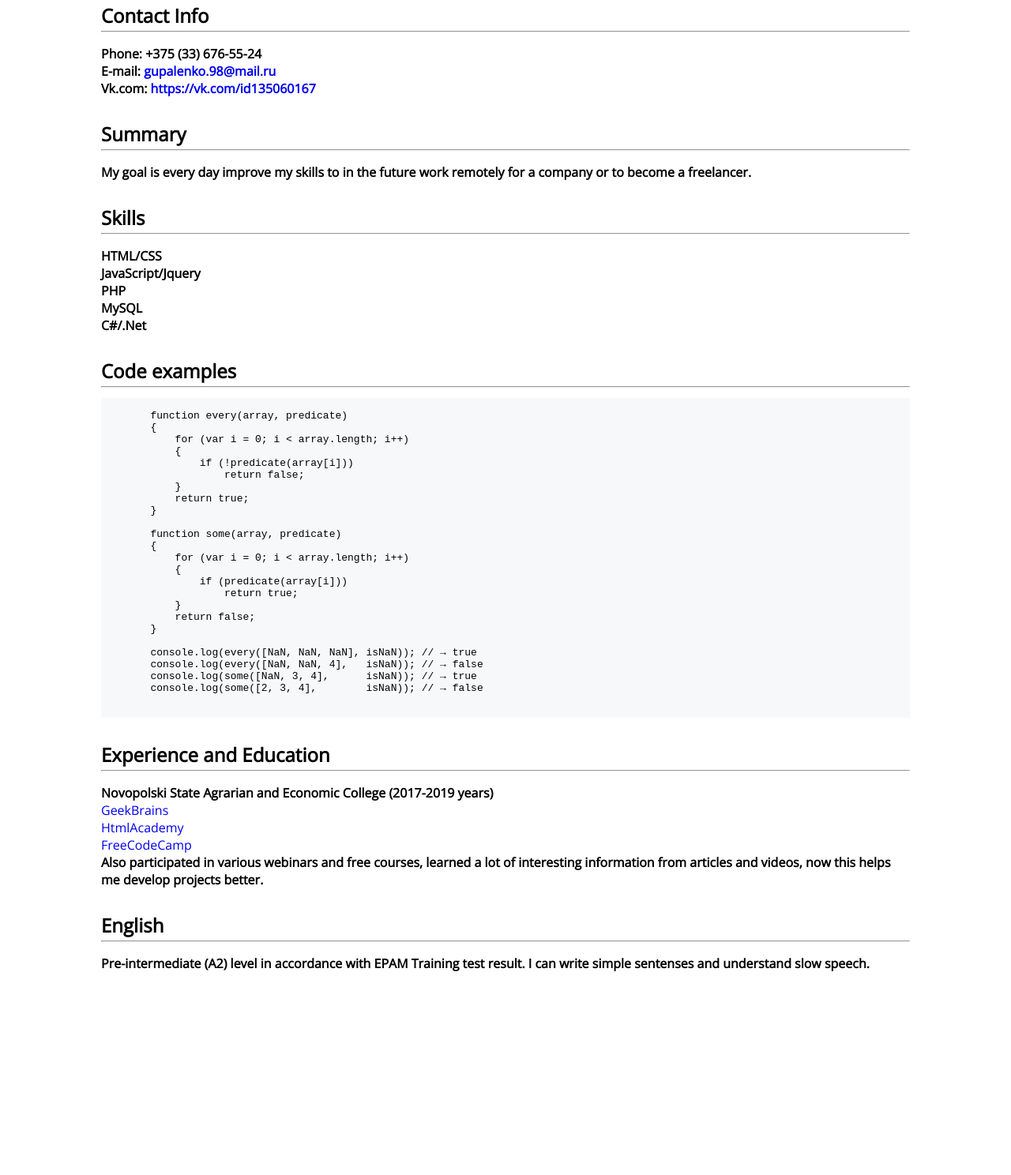
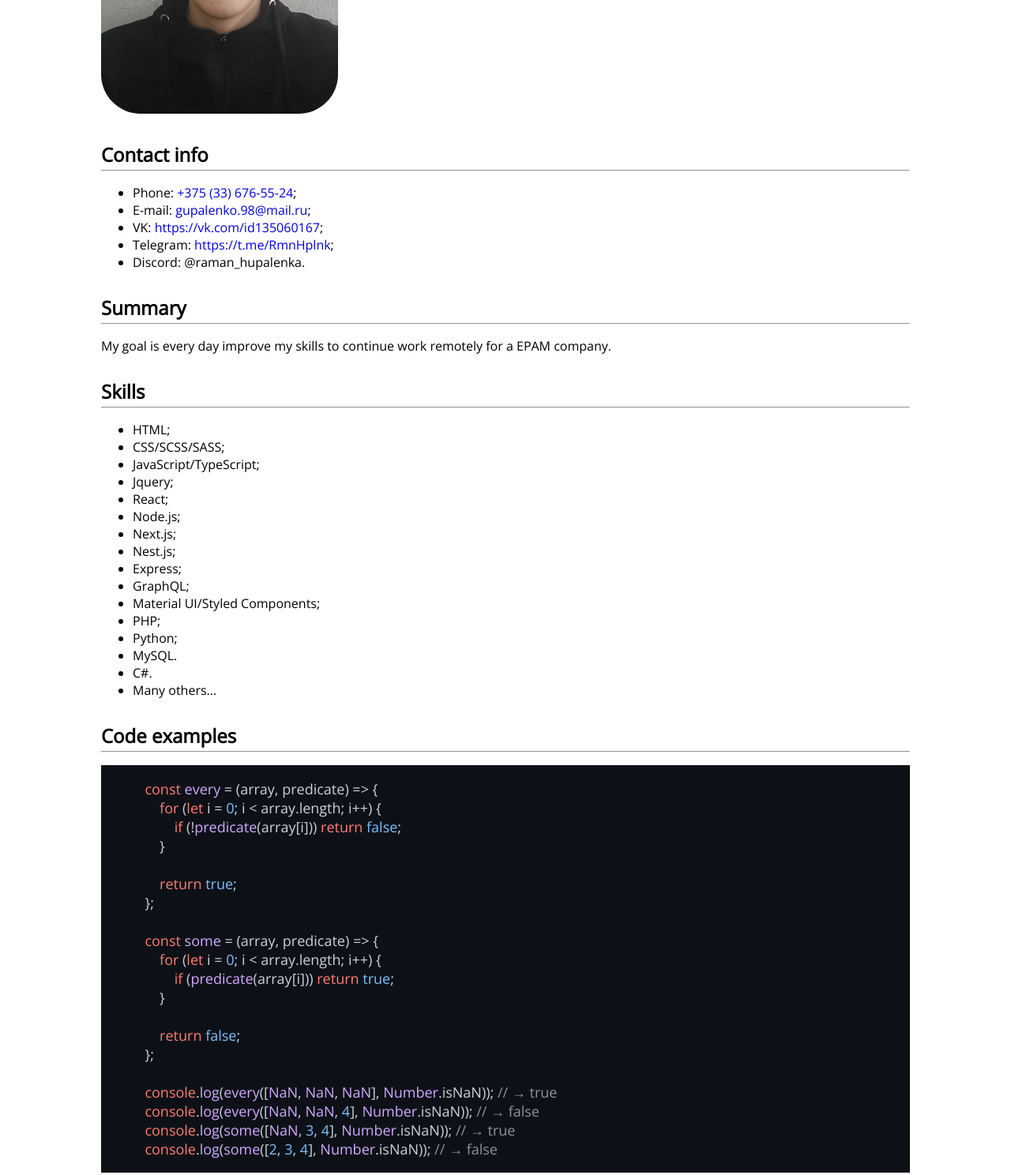
Before and after one commit to RamanHupalenka/rsschool-cv, a plain HTML site: page index.html in a window 1280 px wide. Shown: the part 342-1830 px from the top of the page at 79% size. Before the commit the page ends 1589 px from the top, so only its background shows below. Drawn offline with nearby package versions, Linux system fonts and the light colour scheme.

Commit message:
refactor: test refactored page

```diff
--- a/css/style.css
+++ b/index.css
@@ -1,23 +1,29 @@
-.resume {
+* {
+    font-family: 'Open Sans', sans-serif;
+}
+
+.main {
     max-width: 1024px;
     margin: 0 auto;
 }
-h1, h2 {
+
+.main_title {
     margin-bottom: -5px;
     margin-top: 30px;
 }
-p, h1, h2 {
-    font-family: 'Open Sans', sans-serif;
+
+.main_hero {
+    border-radius: 50px;
 }
-pre {
-    background-color: #f6f8fa;
+
+pre code {
+    font-size: 18px;
 }
+
 a {
     text-decoration: none;
 }
+
 a:hover {
     text-decoration: underline;
 }
-img {
-    border-radius: 50px;
-}
--- a/index.html
+++ b/index.html
@@ -1,80 +1,135 @@
 <!DOCTYPE html>
 <html lang="en">
-<head>
-    <meta charset="utf-8"/>
-    <title>My Resume</title>
-    <link href="css/style.css" rel="stylesheet" />
-    <link href="https://fonts.googleapis.com/css2?family=Open+Sans&family=Roboto:ital,wght@0,100;0,300;0,400;1,300" rel="stylesheet"/>
-</head>
-<body>
-<div class="resume">
-    <h1 id="romangupalenko">Roman Gupalenko</h1><hr>
-    <img width="300" src="https://sun9-53.userapi.com/c633517/v633517167/3870c/ql-ZIGg1c1c.jpg"/>
+    <head>
+        <meta charset="utf-8" />
+        <title>Raman Hupalenka | Resume</title>
+        <link rel="stylesheet" href="index.css" />
+        <link
+            rel="stylesheet"
+            href="https://fonts.googleapis.com/css2?family=Open+Sans&family=Roboto:ital,wght@0,100;0,300;0,400;1,300"
+        />
+        <link
+            rel="stylesheet"
+            href="https://cdnjs.cloudflare.com/ajax/libs/highlight.js/11.7.0/styles/github-dark.min.css"
+        />
+    </head>
+    <body>
+        <main class="main">
+            <h1 class="main_title">Raman Hupalenka</h1>
 
-    <h2 id="contactinfo">Contact Info</h2><hr>
-    <p>
-        <strong>Phone: +375 (33) 676-55-24</strong><br/>
-        <strong>E-mail: <a href="mailto:gupalenko.98@mail.ru">gupalenko.98@mail.ru</a></strong><br/>
-        <strong>Vk.com: <a href="https://vk.com/id135060167">https://vk.com/id135060167</a></strong><br/>
-    </p>
+            <hr />
 
-    <h2 id="summary">Summary</h2><hr>
-    <p>
-        <strong>My goal is every day improve my skills to in the future work remotely for a company or to become a freelancer.</strong>
-    </p>
+            <img class="main_hero" width="300" src="./hero.jpg" />
 
-    <h2 id="skills">Skills</h2><hr>
-    <p>
-        <strong>HTML/CSS</strong><br/>
-        <strong>JavaScript/Jquery</strong><br/>
-        <strong>PHP</strong><br/>
-        <strong>MySQL</strong><br/>
-        <strong>C#/.Net</strong>
-    </p>
+            <h2 class="main_title">Contact info</h2>
 
-    <h2 id="codeexamples">Code examples</h2><hr>
-    <pre>
-    <code>
-        function every(array, predicate)
-        {
-            for (var i = 0; i &lt; array.length; i++)
-            {
-                if (!predicate(array[i]))
-                    return false;
+            <hr />
+
+            <ul class="main_list">
+                <li class="list_item">Phone: <a href="tel:+375336765524" target="_blank">+375 (33) 676-55-24</a>;</li>
+                <li class="list_item">
+                    E-mail: <a href="mailto:gupalenko.98@mail.ru" target="_blank">gupalenko.98@mail.ru</a>;
+                </li>
+                <li class="list_item">
+                    VK: <a href="https://vk.com/id135060167" target="_blank">https://vk.com/id135060167</a>;
+                </li>
+                <li class="list_item">
+                    Telegram: <a href="https://t.me/RmnHplnk" target="_blank">https://t.me/RmnHplnk</a>;
+                </li>
+                <li class="list_item">Discord: @raman_hupalenka.</li>
+            </ul>
+
+            <h2 class="main_title">Summary</h2>
+
+            <hr />
+
+            <p class="main_paragraph">
+                My goal is every day improve my skills to continue work remotely for a EPAM company.
+            </p>
+
+            <h2 class="main_title">Skills</h2>
+
+            <hr />
+
+            <ul class="main_list">
+                <li class="list_item">HTML;</li>
+                <li class="list_item">CSS/SCSS/SASS;</li>
+                <li class="list_item">JavaScript/TypeScript;</li>
+                <li class="list_item">Jquery;</li>
+                <li class="list_item">React;</li>
+                <li class="list_item">Node.js;</li>
+                <li class="list_item">Next.js;</li>
+                <li class="list_item">Nest.js;</li>
+                <li class="list_item">Express;</li>
+                <li class="list_item">GraphQL;</li>
+                <li class="list_item">Material UI/Styled Components;</li>
+                <li class="list_item">PHP;</li>
+                <li class="list_item">Python;</li>
+                <li class="list_item">MySQL.</li>
+                <li class="list_item">C#.</li>
+                <li class="list_item">Many others...</li>
+            </ul>
+
+            <h2 class="main_title">Code examples</h2>
+
+            <hr />
+
+            <pre class="js"><code>        const every = (array, predicate) =&gt; {
+            for (let i = 0; i &lt; array.length; i++) {
+                if (!predicate(array[i])) return false;
             }
+
             return true;
-        }
+        };
 
-        function some(array, predicate)
-        {
-            for (var i = 0; i &lt; array.length; i++)
-            {
-                if (predicate(array[i]))
-                    return true;
+        const some = (array, predicate) =&gt; {
+            for (let i = 0; i &lt; array.length; i++) {
+                if (predicate(array[i])) return true;
             }
+
             return false;
-        }
+        };
 
-        console.log(every([NaN, NaN, NaN], isNaN)); // → true
-        console.log(every([NaN, NaN, 4],   isNaN)); // → false
-        console.log(some([NaN, 3, 4],      isNaN)); // → true
-        console.log(some([2, 3, 4],        isNaN)); // → false
-    </code>
-    </pre>
+        console.log(every([NaN, NaN, NaN], Number.isNaN)); // → true
+        console.log(every([NaN, NaN, 4], Number.isNaN)); // → false
+        console.log(some([NaN, 3, 4], Number.isNaN)); // → true
+        console.log(some([2, 3, 4], Number.isNaN)); // → false</code></pre>
 
-    <h2 id="experienceandeducation">Experience and Education</h2><hr>
-    <p>
-        <strong>Novopolski State Agrarian and Economic College (2017-2019 years)</strong><br/>
-        <a href="https://geekbrains.ru/users/67753">GeekBrains</a><br/>
-        <a href="https://htmlacademy.ru/profile/id93462">HtmlAcademy</a><br/>
-        <a href="https://www.freecodecamp.org/fcce20a1234-7d64-4173-8322-85ddfafbc0b4">FreeCodeCamp</a><br/>
-        <strong>Also participated in various webinars and free courses, learned a lot of interesting information from articles and videos, now this helps me develop projects better.</strong>
-    </p>
+            <h2 class="main_title">Experience and Education</h2>
 
-    <h2 id="english">English</h2><hr>
-    <p>
-        <strong>Pre-intermediate (A2) level in accordance with EPAM Training test result. I can write simple sentenses and understand slow speech.</strong>
-    </p>
-</div>
-</body>
+            <hr />
+
+            <ul class="main_list">
+                <li class="list_item">EPAM (2021-today years);</li>
+                <li class="list_item">Novopolsky State Agrarian and Economic College (2016-2019 years);</li>
+                <li class="list_item">
+                    <a href="https://gb.ru/users/1d84a0d3-40c6-4a98-b4cc-9fe2a1fef252">GeekBrains</a>;
+                </li>
+                <li class="list_item"><a href="https://htmlacademy.ru/profile/id93462">HtmlAcademy</a>;</li>
+                <li class="list_item"><a href="https://www.freecodecamp.org/Raman_Hupalenka">FreeCodeCamp</a>.</li>
+            </ul>
+
+            <h2 class="main_title">English</h2>
+
+            <hr />
+
+            <p class="main_paragraph">Intermediate (B1+) level. I can write, speak and understand speech in English.</p>
+        </main>
+        <script async>
+            window.addEventListener(
+                'DOMContentLoaded',
+                () => {
+                    hljs.highlightAll();
+                },
+                {
+                    once: true,
+                }
+            );
+        </script>
+        <script defer src="https://cdnjs.cloudflare.com/ajax/libs/highlight.js/11.7.0/highlight.min.js"></script>
+        <script
+            defer
+            src="https://cdnjs.cloudflare.com/ajax/libs/highlight.js/11.7.0/languages/javascript.min.js"
+        ></script>
+    </body>
 </html>
```
Also changed, not shown: hero.jpg (added).
